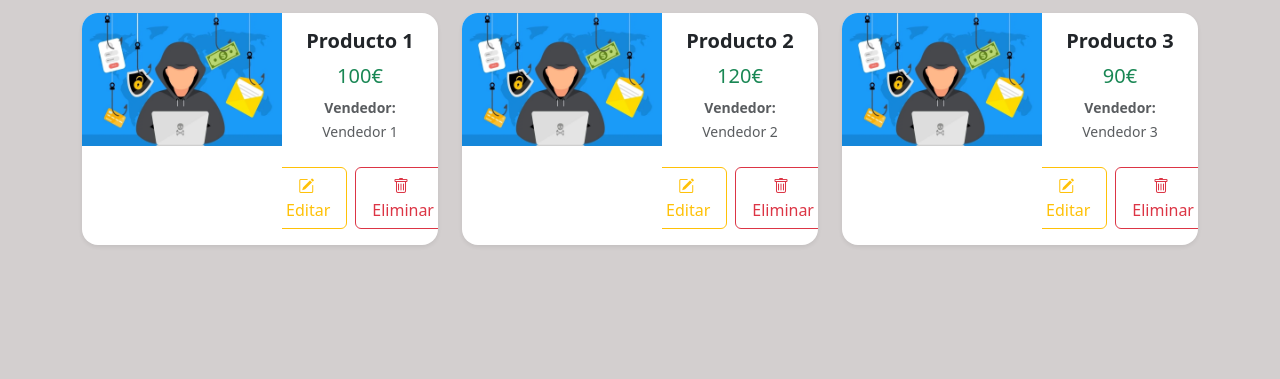
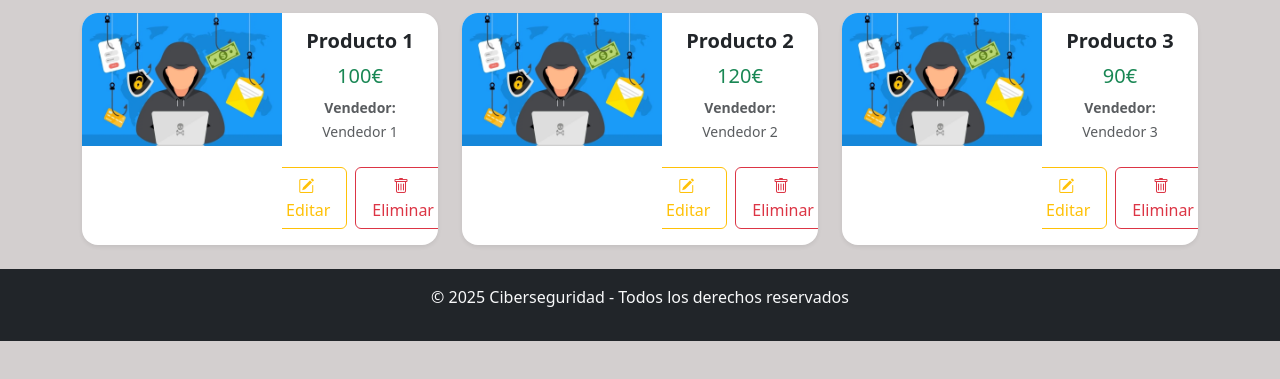
Before and after one commit to SashaBidardelFattahi/Proyecto_Ciberseguridad, a plain HTML site: page productos.html in a window 1280 px wide. Shown: the part 193-572 px from the top of the page. Drawn offline with nearby package versions, Linux system fonts and the light colour scheme.

Commit message:
añadiendo el footer a productos

```diff
--- a/productos.html
+++ b/productos.html
@@ -105,6 +105,8 @@
       </div>
 
 
+    <!-- Footer -->
+    <div id="footer-placeholder"></div>
     <!--<script src="JS/productos.js"></script>  Aquí ira el enlace al JS que permitirá crear dinámicamente productos -->
     <script src="js/main.js"></script>
 </body>
```
